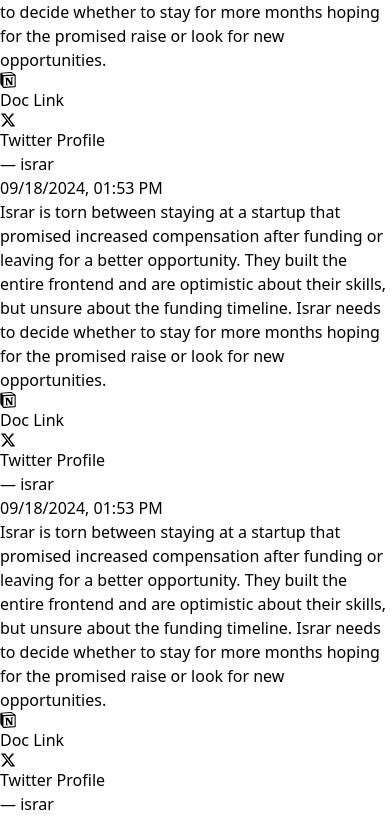
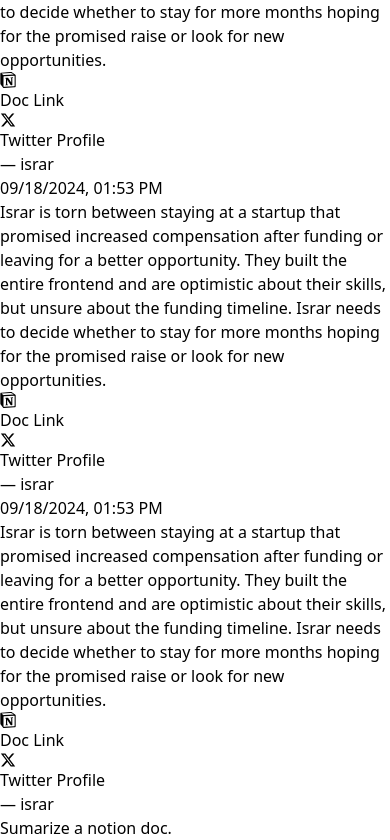
Before and after one commit to isrark005/100xSumarize, a React (Vite) app in the folder 100xDocSumFRONTEND/: page / in a window 390 px wide. Shown: the part 2528-3368 px from the top of the page. Before the commit the page ends 3344 px from the top, so only its background shows below. Built offline with nearby package versions, Linux system fonts and the light colour scheme; no server answers.

Commit message:
Responsive is done

```diff
--- a/100xDocSumFRONTEND/src/components/dashboard/Dashboard.tsx
+++ b/100xDocSumFRONTEND/src/components/dashboard/Dashboard.tsx
@@ -1,4 +1,5 @@
 import { Container } from "../Container";
+import { MobileFormPopup } from "./MobileFormPopup";
 import { SumarizeForm } from "./SumarizeForm";
 import { SummaryCard } from "./SummaryCard";
 
@@ -6,11 +7,11 @@ export function Dashboard() {
   return (
     <main className="">
     <Container>
-      <section className="flex h-[calc(100svh_-_80.8px)]">
-        <div className="left-sidebar w-3/12 pr-4 pt-4 sticky top-0 h-fit">
+      <section className="flex h-[calc(100svh_-_80.8px)] max-md:flex-col">
+        <div className="left-sidebar w-3/12 pr-4 pt-4 sticky top-0 h-fit max-md:hidden">
         <SumarizeForm />
         </div>
-        <div className="main-section w-6/12 border-l p-4 overflow-y-auto flex flex-col gap-4">
+        <div className="main-section w-6/12 border-l p-4 overflow-y-auto flex flex-col gap-4 max-md:w-full">
         <SummaryCard />
         <SummaryCard />
         <SummaryCard />
@@ -22,7 +23,8 @@ export function Dashboard() {
         <SummaryCard />
         <SummaryCard />
         </div>
-        <div className="right-sidebar w-3/12"></div>
+        <div className="right-sidebar w-3/12 max-md:hidden"></div>
+        <MobileFormPopup/>
       </section>
     </Container>
     </main>
--- /dev/null
+++ b/100xDocSumFRONTEND/src/components/dashboard/MobileFormPopup.tsx
@@ -0,0 +1,33 @@
+import { useState } from "react";
+import { PopUpComp } from "../PopupComp";
+import { SumarizeForm } from "./SumarizeForm";
+
+export function MobileFormPopup() {
+    const [isPopupOpen, setIsPopupOpen] = useState(false);
+
+  return (
+    <>
+    <div className="mobile-bottom-bar-wrapper pt-20 pb-4 w-full fixed bottom-0 md:hidden bg-[linear-gradient(180deg,_rgba(255,255,255,0)_0%,_rgba(255,255,255,1)_50%)]">
+      <div className="mobile-bottom-bar px-4">
+        <button
+          onClick={() => setIsPopupOpen(true)}
+          className="bg-blue-400 px-6 py-3 text-white rounded-lg hover:bg-blue-700 transition w-full"
+        >
+          Sumarize a notion doc.
+        </button>
+      </div>
+    </div>
+    {isPopupOpen && (
+        <PopUpComp
+          children={
+            <SumarizeForm />
+          }
+          tallModal={false}
+          closePopup={() => setIsPopupOpen(false)}
+          doneBtn={false}
+        />
+      )}
+
+    </>
+  );
+}
--- a/100xDocSumFRONTEND/src/components/dashboard/SumarizeForm.tsx
+++ b/100xDocSumFRONTEND/src/components/dashboard/SumarizeForm.tsx
@@ -64,7 +64,7 @@ export function SumarizeForm() {
   };
 
   return (
-    <div className="form-wrapper border px-4 py-6 rounded-lg">
+    <div className="form-wrapper border px-4 py-6 mb-5 rounded-lg">
       {alreadyExsist && (
         <p className="text-[10.5px] text-gray-600 font-mono">
         Existing entry found! Rewrite a summary or publish a different notion page.{" "}
--- a/100xDocSumFRONTEND/src/components/header/Header.tsx
+++ b/100xDocSumFRONTEND/src/components/header/Header.tsx
@@ -13,7 +13,7 @@ export function Header() {
   };
   return (
     <header className="border-b">
-      <Container className="">
+      <Container className="max-md:px-4">
         <nav className="flex justify-between py-4 items-center">
           <div className="logo font-mono bg-gradient-to-b from-blue-400 to-blue-700 bg-clip-text text-2xl font-black tracking-tighter text-transparent min-[375px]:block">
             100xSumarize
```
